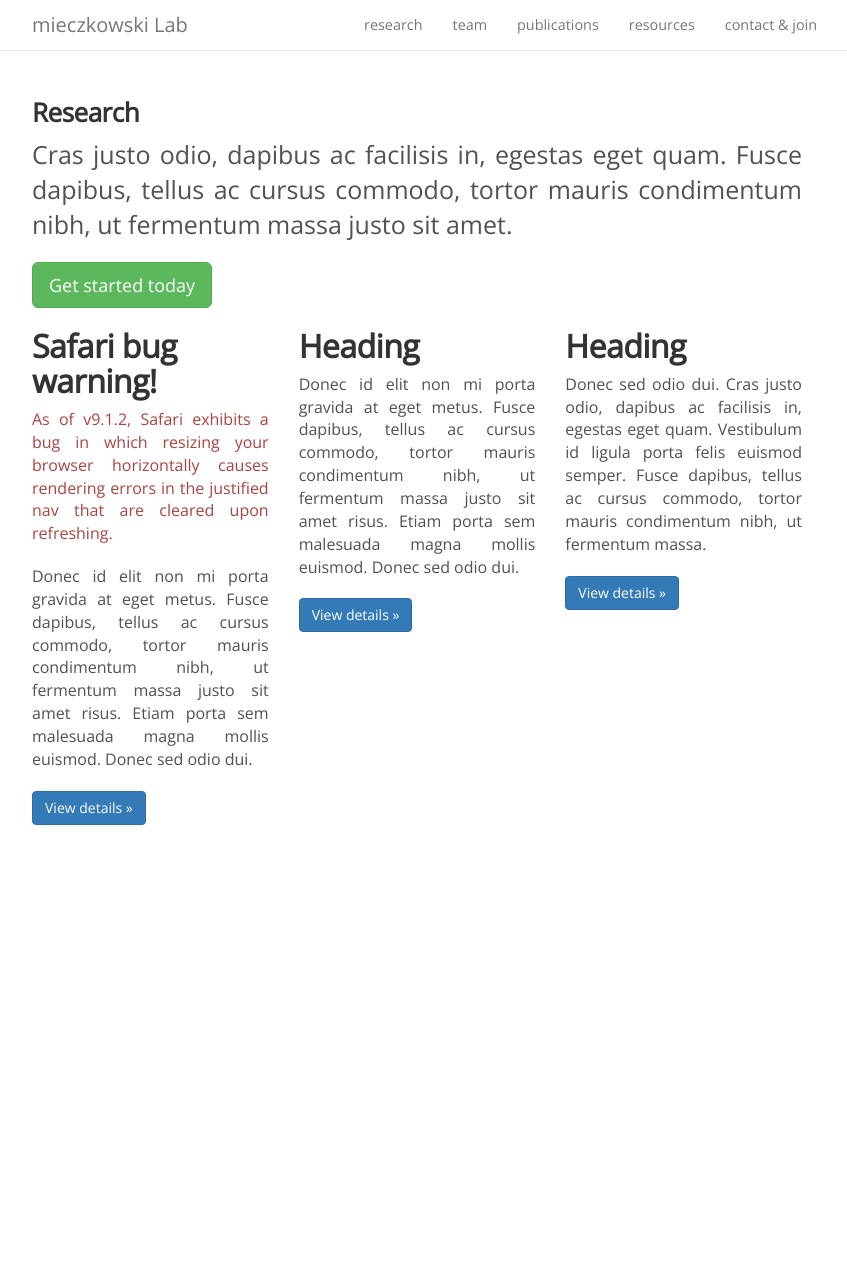
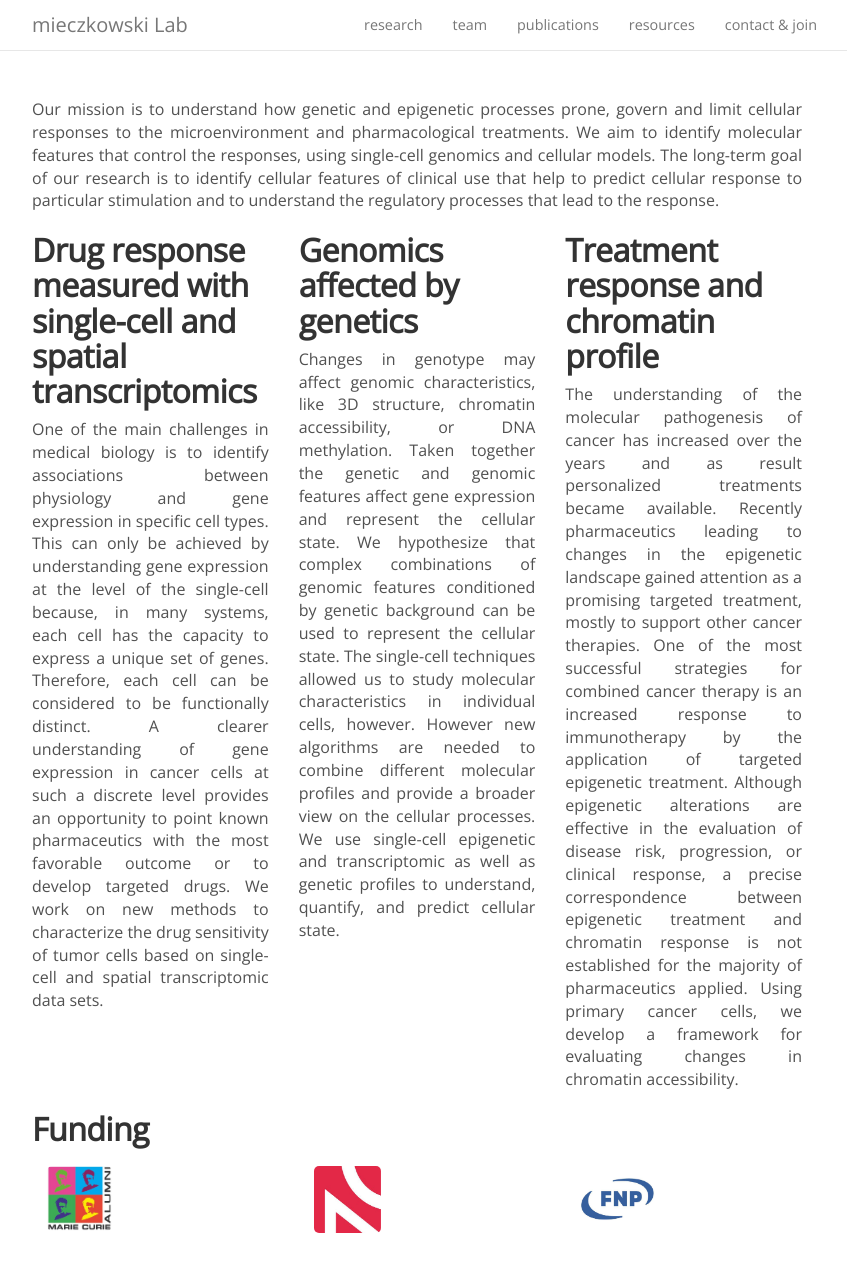
Before and after one commit to jakubmie/jakubmie.github.io, a Jekyll site: the page built from research.html, in a window 1280 px wide and 1261 px high. Shown: the whole window, without its empty margins (223-1070 px from the left). Built offline with Jekyll 4.4.1, drawn with Linux system fonts in a browser that asks for light colours; nearby versions of some CDN libraries; comment, search, counter and statistics services are not loaded.

Commit message:
Change publications; add research content; change phone number

```diff
--- a/research.html
+++ b/research.html
@@ -5,26 +5,57 @@ permalink: /research/
 ---
 
 <div class='container'>
-    <h3>Research</h3>
-        <p class="lead">Cras justo odio, dapibus ac facilisis in, egestas eget quam. Fusce dapibus, tellus ac cursus commodo, tortor mauris condimentum nibh, ut fermentum massa justo sit amet.</p>
-        <p><a class="btn btn-lg btn-success" href="#" role="button">Get started today</a></p>
+
+  <p>
+  Our mission is to understand how genetic and epigenetic processes
+  prone, govern and limit cellular responses to the microenvironment and
+  pharmacological treatments. We aim to identify molecular features that
+  control the responses, using single-cell genomics and cellular models.
+  The long-term goal of our research is to identify cellular features of
+  clinical use that help to predict cellular response to particular
+  stimulation and to understand the regulatory processes that lead to the
+  response.
+  </p>
 
   <!-- Example row of columns -->
   <div class="row">
   <div class="col-lg-4">
-          <h2>Safari bug warning!</h2>
-          <p class="text-danger">As of v9.1.2, Safari exhibits a bug in which resizing your browser horizontally causes rendering errors in the justified nav that are cleared upon refreshing.</p>
-          <p>Donec id elit non mi porta gravida at eget metus. Fusce dapibus, tellus ac cursus commodo, tortor mauris condimentum nibh, ut fermentum massa justo sit amet risus. Etiam porta sem malesuada magna mollis euismod. Donec sed odio dui. </p>
-          <p><a class="btn btn-primary" href="#" role="button">View details &raquo;</a></p>
+    <h2>Drug response measured with single-cell and spatial transcriptomics</h2>
+    <p>One of the main challenges in medical biology is to identify associations between physiology and gene expression in specific cell types. This can only be achieved by understanding gene expression at the level of the single-cell because, in many systems, each cell has the capacity to express a unique set of genes. Therefore, each cell can be considered to be functionally distinct. A clearer understanding of gene expression in cancer cells at such a discrete level provides an opportunity to point known pharmaceutics with the most favorable outcome or to develop targeted drugs. We work on new methods to characterize the drug sensitivity of tumor cells based on single-cell and spatial transcriptomic data sets.  </p>
+    <!--p><a class="btn btn-primary" href="#" role="button">View details &raquo;</a></p-->
   </div>
   <div class="col-lg-4">
-          <h2>Heading</h2>
-          <p>Donec id elit non mi porta gravida at eget metus. Fusce dapibus, tellus ac cursus commodo, tortor mauris condimentum nibh, ut fermentum massa justo sit amet risus. Etiam porta sem malesuada magna mollis euismod. Donec sed odio dui. </p>
-          <p><a class="btn btn-primary" href="#" role="button">View details &raquo;</a></p>
+    <h2>Genomics affected by genetics </h2>
+    <p>Changes in genotype may affect genomic characteristics, like 3D structure, chromatin accessibility, or DNA methylation. Taken together the genetic and genomic features affect gene expression and represent the cellular state. We hypothesize that complex combinations of genomic features conditioned by genetic background can be used to represent the cellular state. The single-cell techniques allowed us to study molecular characteristics in individual cells, however. However new algorithms are needed to combine different molecular profiles and provide a broader view on the cellular processes. We use single-cell epigenetic and transcriptomic as well as genetic profiles to understand, quantify, and predict cellular state. </p>
   </div>
   <div class="col-lg-4">
-          <h2>Heading</h2>
-          <p>Donec sed odio dui. Cras justo odio, dapibus ac facilisis in, egestas eget quam. Vestibulum id ligula porta felis euismod semper. Fusce dapibus, tellus ac cursus commodo, tortor mauris condimentum nibh, ut fermentum massa.</p>
-          <p><a class="btn btn-primary" href="#" role="button">View details &raquo;</a></p>
+    <h2>Treatment response and chromatin profile</h2>
+    <p>The understanding of the molecular pathogenesis of cancer has increased over the years and as result personalized treatments became available. Recently pharmaceutics leading to changes in the epigenetic landscape gained attention as a promising targeted treatment, mostly to support other cancer therapies. One of the most successful strategies for combined cancer therapy is an increased response to immunotherapy by the application of targeted epigenetic treatment. Although epigenetic alterations are effective in the evaluation of disease risk, progression, or clinical response, a precise correspondence between epigenetic treatment and chromatin response is not established for the majority of pharmaceutics applied. Using primary cancer cells, we develop a framework for evaluating changes in chromatin accessibility. </p>
   </div>
   </div>
+
+  <h2>Funding</h2>
+  <p></p>
+  <div class="container">
+    <div class="row">
+      <div class="col-lg-4 col-md-4 col-xs-4 thumb">
+        <a href="https://www.mariecuriealumni.eu/">
+          <img src="../images/funds/Marie_Curie_Alumni_Association_logo.jpg"
+           height="65" width="65" style="" class="img-fluid" >
+           </a>
+      </div>
+      <div class="col-lg-4 col-md-4 col-xs-4 thumb">
+        <a href="https://www.ncn.gov.pl/">
+          <img src="../images/funds/ncn_logo.jpg" height="67"
+           width="67" style="" class="img-fluid img-thumbnails" >
+         </a>
+      </div>
+      <div class="col-lg-4 col-md-4 col-xs-4 thumb">
+        <a href="https://www.fnp.org.pl/">
+          <img src="../images/funds/fnp_logo.png" height="75"
+           width="75" style="" class="img-fluid" >
+         </a>
+      </div>
+    </div>
+  </div>
+</div>
```
Also changed, not shown: _papers/2017-03-01-gd.md (+1 -0 lines), _papers/2019-08-30-bio.md (+1 -0 lines), _papers/2020-08-12-emm.md (added, +12 -0 lines), contactjoin.md (+1 -1 lines), publications.md (+3 -0 lines), assets/papers/s12276-020-0479-9.png (added), images/funds/fnp_logo.png (added), 1 other file. Lines whose indentation alone changed are shown as unchanged.
